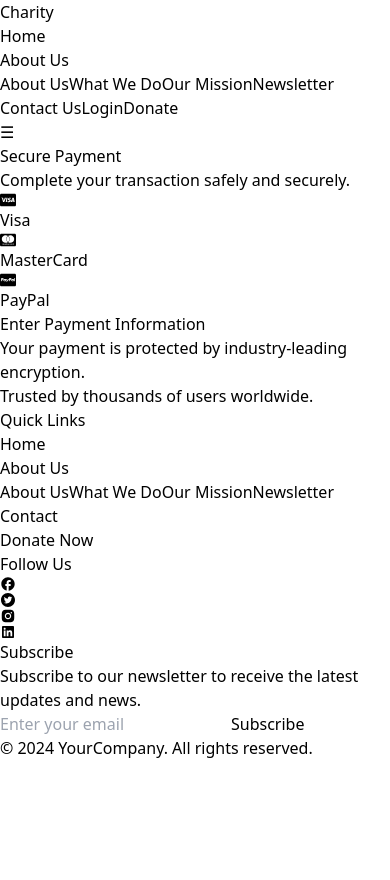
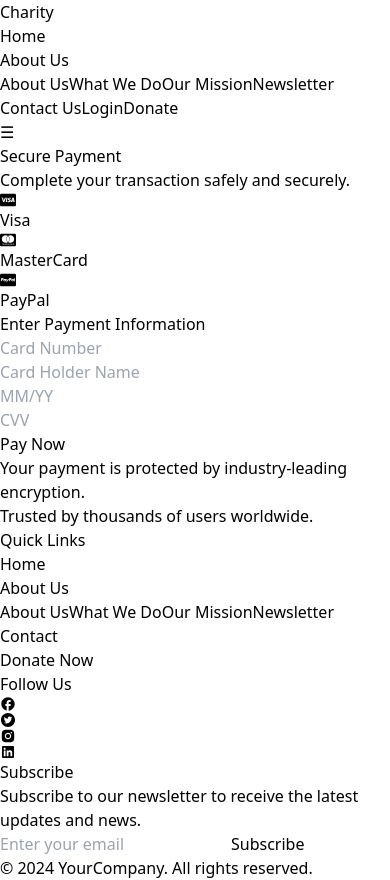
Before and after one commit to PACIFIQUEGIT/React_Tailwind_Project, a React (Vite) app: page /payment in a window 390 px wide. Before the commit the page ends 844 px from the top, so only its background shows below. Built offline with nearby package versions, Linux system fonts and the light colour scheme.

Commit message:
fixed responsiveness

```diff
--- a/src/components/Payment.jsx
+++ b/src/components/Payment.jsx
@@ -1,4 +1,3 @@
-
 
 
 import React from "react";
@@ -7,49 +6,81 @@ import { FaCcVisa, FaCcMastercard, FaCcPaypal } from "react-icons/fa";
 
 export const Payment = () => {
   return (
-    <div className="min-h-screen bg-gradient-to-br from-blue-50 via-white to-gray-100 flex items-center justify-center px-4">
+    <div className="min-h-screen bg-gradient-to-br from-blue-50 via-white to-gray-100 flex items-center justify-center px-4 sm:px-6 md:px-8">
       {/* Card Container */}
-      <div className="w-full max-w-4xl bg-white shadow-lg rounded-3xl overflow-hidden mt-32 mb-10">
+      <div className="w-full max-w-md sm:max-w-lg md:max-w-2xl lg:max-w-4xl bg-white shadow-lg rounded-3xl overflow-hidden mt-32 sm:mt-32 mb-10">
         {/* Header Section */}
-        <div className="bg-green-500 text-white p-8 text-center">
-          <h1 className="text-3xl font-bold mb-2">Secure Payment</h1>
-          <p className="text-sm opacity-90">
+        <div className="bg-green-500 text-white p-6 sm:p-8 text-center">
+          <h1 className="text-2xl sm:text-3xl font-bold mb-2">
+            Secure Payment
+          </h1>
+          <p className="text-sm sm:text-base opacity-90">
             Complete your transaction safely and securely.
           </p>
         </div>
 
         {/* Payment Content */}
-        <div className="p-8 space-y-8">
+        <div className="p-6 sm:p-8 space-y-6">
           {/* Payment Options */}
           <div className="text-center">
-
-            <div className="flex justify-center space-x-8">
+            <div className="flex justify-center space-x-4 sm:space-x-8">
               <div className="group flex flex-col items-center cursor-pointer">
-                <FaCcVisa className="text-6xl text-blue-600 group-hover:scale-110 transition-transform" />
+                <FaCcVisa className="text-5xl sm:text-6xl text-blue-600 group-hover:scale-110 transition-transform" />
                 <p className="text-sm text-gray-600 mt-2">Visa</p>
               </div>
               <div className="group flex flex-col items-center cursor-pointer">
-                <FaCcMastercard className="text-6xl text-red-600 group-hover:scale-110 transition-transform" />
+                <FaCcMastercard className="text-5xl sm:text-6xl text-red-600 group-hover:scale-110 transition-transform" />
                 <p className="text-sm text-gray-600 mt-2">MasterCard</p>
               </div>
               <div className="group flex flex-col items-center cursor-pointer">
-                <FaCcPaypal className="text-6xl text-blue-500 group-hover:scale-110 transition-transform" />
+                <FaCcPaypal className="text-5xl sm:text-6xl text-blue-500 group-hover:scale-110 transition-transform" />
                 <p className="text-sm text-gray-600 mt-2">PayPal</p>
               </div>
             </div>
           </div>
 
           {/* Payment Form */}
-          <div className="bg-gray-100 rounded-lg shadow-sm p-6">
-            <h3 className="text-lg font-semibold text-gray-800 mb-4">
+          <div className="bg-gray-100 rounded-lg shadow-sm p-4 sm:p-6">
+            <h3 className="text-base sm:text-lg font-semibold text-gray-800 mb-4">
               Enter Payment Information
             </h3>
-            <Outlet />
+            <form>
+              <div className="space-y-4">
+                <input
+                  type="text"
+                  placeholder="Card Number"
+                  className="w-full p-3 border border-gray-300 rounded-lg focus:ring-2 focus:ring-blue-500 focus:outline-none"
+                />
+                <input
+                  type="text"
+                  placeholder="Card Holder Name"
+                  className="w-full p-3 border border-gray-300 rounded-lg focus:ring-2 focus:ring-blue-500 focus:outline-none"
+                />
+                <div className="flex space-x-4">
+                  <input
+                    type="text"
+                    placeholder="MM/YY"
+                    className="w-1/2 p-3 border border-gray-300 rounded-lg focus:ring-2 focus:ring-blue-500 focus:outline-none"
+                  />
+                  <input
+                    type="text"
+                    placeholder="CVV"
+                    className="w-1/2 p-3 border border-gray-300 rounded-lg focus:ring-2 focus:ring-blue-500 focus:outline-none"
+                  />
+                </div>
+                <button
+                  type="submit"
+                  className="w-full bg-green-500 text-white p-3 rounded-lg font-semibold hover:bg-green-600 focus:ring-2 focus:ring-green-400 focus:outline-none"
+                >
+                  Pay Now
+                </button>
+              </div>
+            </form>
           </div>
         </div>
 
         {/* Footer Section */}
-        <div className="bg-gray-50 p-6 text-center border-t">
+        <div className="bg-gray-50 p-4 sm:p-6 text-center border-t">
           <p className="text-sm text-gray-500">
             Your payment is protected by industry-leading encryption. <br />
             <span className="font-semibold text-gray-700">
```
